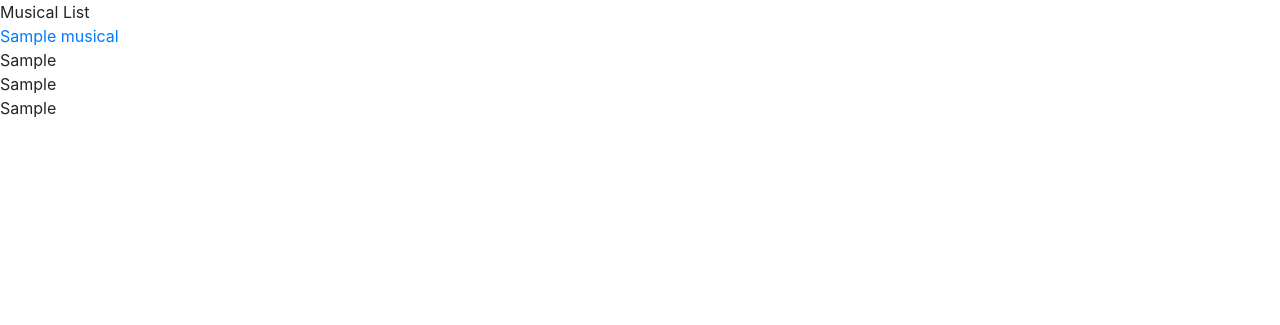
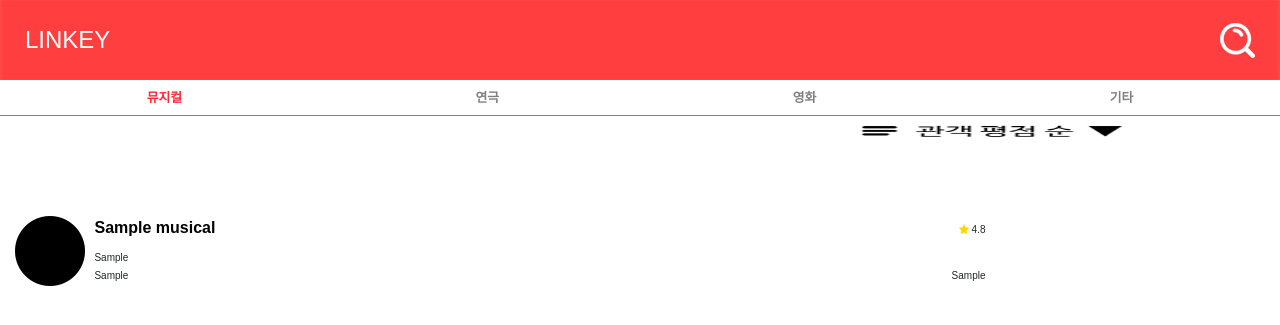
Before and after one commit to sdsm0430/ex_linky, a Django app: page /operate_list/ in a window 1280 px wide. Shown: the top 325 px of the page. Run offline with Django 3.2, Linux system fonts and the light colour scheme; a user stored in the database is signed in; tables that the repository leaves empty hold one stand-in row (values such as "Sample post"); some libraries are stand-ins or nearby versions.

Commit message:
2차 중간 업데이트

```diff
--- a/chat/static/css/main_detail.css
+++ b/chat/static/css/main_detail.css
@@ -61,8 +61,6 @@
 }
 
 .main .review-contents .review-score{
-    margin-right:3%;
-    margin-left:3%;
     margin-top:4%;
     font-size:10px;
 }
--- a/chat/templates/chat/apply.html
+++ b/chat/templates/chat/apply.html
@@ -16,7 +16,6 @@
         .post-form input{
         font-size:120%;
         }
-
     </style>
 </head>
 <body>
@@ -28,7 +27,7 @@
     </div>
 
     <div class="necessary-info" style="width:100%; height:18%;">
-        <div style="font-weight:bold; font-size:25px; margin:5% 0 0 5%; background-image:url('{% static 'images/search/object_underbar_red.png' %}'); background-position:left bottom; background-repeat:no-repeat; background-size:40% 50%; width:100%; height:30%;">필수정보 입력</div>
+        <div style="font-weight:bold; font-size:25px; margin-top:5%; width:100%; height:30%;"><span style="margin-left:5%; background-image:url('{% static 'images/search/object_underbar_red.png' %}'); background-position:left bottom; background-repeat:no-repeat; background-size:100% 50%; ">필수정보 입력</span></div>
         <div style="margin:3% 3% 0 5%; font-size:13px;">성공적인 점수를 위해 아래 정보를 정확하게 입력해주세요.</div>
         <div style="margin:0 3% 0 5%; font-size:13px; color:gray">(정확하지 않은 정보 입력으로 인한 문제는 링키가 책임지지 않습니다.)</div>
     </div>
--- a/chat/templates/chat/operate.html
+++ b/chat/templates/chat/operate.html
@@ -149,8 +149,11 @@
             }));
         }
     };
+    console.log(prev);
     document.querySelector('#chat-submit-next').onclick = function(e) {
+            console.log(prev);
             prev += 1;
+            console.log(prev);
             var messagePrevmusicDom = document.querySelector('#a-music');
             messagePrevmusicDom.value = korean[prev-1].music;
             var messagePrevactorDom = document.querySelector('#a-actor');
--- a/chat/templates/chat/operate_list.html
+++ b/chat/templates/chat/operate_list.html
@@ -1,24 +1,59 @@
 <!DOCTYPE html>
+{% load staticfiles %}
 <html lang="en">
 <head>
+    <link href='https://cdn.rawgit.com/openhiun/hangul/14c0f6faa2941116bb53001d6a7dcd5e82300c3f/nanumbarungothic.css' rel='stylesheet' type='text/css'>
     <meta charset="UTF-8">
     <meta name="viewport" content="width=device-width, initial-scale=1.0, minimum-scale=1.0, maximum-scale=1.0, user-scalable=no"/>
     <!-- bootstrap css -->
     <link rel="stylesheet" href="https://stackpath.bootstrapcdn.com/bootstrap/4.1.1/css/bootstrap.min.css" integrity="sha384-WskhaSGFgHYWDcbwN70/dfYBj47jz9qbsMId/iRN3ewGhXQFZCSftd1LZCfmhktB" crossorigin="anonymous">
-    <title>Operate</title>
+    <link rel="stylesheet" type="text/css" href="{% static 'css/main_list.css' %}" />
+    <title>Linkey</title>
     <style>
-        html, body{
-        height:100%;
-        }
+
     </style>
 </head>
 <body>
-Musical List
-{% for musical in musicals %}
-    <br><a href="{% url 'admin_password' pk=musical.pk %}">{{ musical.title }}</a>
-    <br>{{ musical.producer }}
-    <br>{{ musical.genre }}
-    <br>{{ musical.slogan }}
-{% endfor %}
+    <div class="top-banner" style="background-image:url('{% static 'images/main_list/background_top.png' %}'); background-size: 100% 80px;">
+        <span style="padding-left:25px;">LINKEY</span>
+        <span><img src="{% static 'images/main_list/button_research.png' %}" style="float:right;"></span>
+    </div>
+    <nav class="nav nav-pills nav-fill" style="border-bottom:0.2px solid gray; color:gray; font-weight:bold; font-size:0.8em;">
+        <a class="nav-item nav-link" style="color:#ff2734;">뮤지컬</a>
+        <a class="nav-item nav-link">연극</a>
+        <a class="nav-item nav-link">영화</a>
+        <a class="nav-item nav-link">기타</a>
+    </nav>
+    <div class="category-ranking">
+        <img src="{% static 'images/main_list/button_category_ranking.png' %}">
+    </div>
+    {% for musical in musicals %}
+        <div class="musical">
+            <div class="musical-image">
+                <img src="{% static 'images/main_list/object_picture.png'%}">
+            </div>
+            <div class="musical-info">
+                <span class="musical-title"><a href="{% url 'admin_password' pk=musical.pk %}" style="text-decoration:none; color:black;">{{ musical.title }}</a></span>
+                <span style="float:right;"><span><img src="{% static 'images/main_list/score_star_yellow.png' %}"></span><span style="font-size:10px;">    4.8</span></span>
+                <div class="musical-slogan">
+                    {{ musical.slogan }}
+                </div>
+                <div class="musical-place-term">
+                    <span style="float:left;">{{ musical.place }}</span>
+                    <span style="float:right;">{{ musical.term }}</span>
+                </div>
+            </div>
+        </div>
+    {% endfor %}
+
+
+    <script src="https://code.jquery.com/jquery-3.3.1.slim.min.js" integrity="sha384-q8i/X+965DzO0rT7abK41JStQIAqVgRVzpbzo5smXKp4YfRvH+8abtTE1Pi6jizo" crossorigin="anonymous"></script>
+    <script src="https://cdnjs.cloudflare.com/ajax/libs/popper.js/1.14.3/umd/popper.min.js" integrity="sha384-ZMP7rVo3mIykV+2+9J3UJ46jBk0WLaUAdn689aCwoqbBJiSnjAK/l8WvCWPIPm49" crossorigin="anonymous"></script>
+    <script src="https://stackpath.bootstrapcdn.com/bootstrap/4.1.1/js/bootstrap.min.js" integrity="sha384-smHYKdLADwkXOn1EmN1qk/HfnUcbVRZyYmZ4qpPea6sjB/pTJ0euyQp0Mk8ck+5T" crossorigin="anonymous"></script>
+    <script>
+     $(function () {
+        $('#myTab li:last-child a').tab('show')
+      })
+    </script>
 </body>
 </html>
--- a/chat/templates/chat/user_korean.html
+++ b/chat/templates/chat/user_korean.html
@@ -50,8 +50,9 @@ if(!localStorage.total){
             var korean_music = data['korean_music'];
             var korean_actor = data['korean_actor'];
             var korean_song = data['korean_song'];
+            console.log(typeof(data));
             if (!(typeof(data) == 'object')){
-            console.log('리뷰를 작성해주세요');
+                console.log('리뷰를 작성해주세요');
             }
             document.querySelector('#customer-music').value = (korean_music + '\n');
             document.querySelector('#customer-actor').value = (korean_actor + '\n');
--- a/chat/views.py
+++ b/chat/views.py
@@ -37,12 +37,13 @@ def password(request, pk):
         if form.is_valid():
             password = form.save(commit=False)
             password.save()
-            return redirect('operate_list')
+            return redirect('operate', room_name=musical)
             #return redirect('operate_list', pk=musical.pk)
     else:
         form = PasswordForm(instance=musical)
     return render(request, 'chat/password.html', {
         'form': form,
+        'pk': pk,
         'musical':musical,
     })
 
@@ -50,6 +51,9 @@ def password(request, pk):
 def admin_password(request, pk):
     """
     오퍼레이팅 패스워드 확인 페이지
+
+    TODO:
+    유효성 검사
 
     :param
         request, pk
@@ -62,7 +66,7 @@ def admin_password(request, pk):
         if form.is_valid():
             admin_password = form.save(commit=False)
             admin_password.save()
-            return redirect('operate_list')
+            return redirect('operate_password', pk=musical.pk)
     else:
         form = AdminPasswordForm(instance=musical)
     return render(request, 'chat/admin_password.html', {
@@ -219,7 +223,7 @@ def user_japanese(request, room_name):
 
     """
     musical = get_object_or_404(Musical, title=room_name)
-    password = Musical.objects.all().fiter(title=room_name)
+    password = Musical.objects.all().filter(title=room_name)
     return render(request, 'chat/user_japanese.html', {
         'room_name_json': mark_safe(json.dumps(room_name)),
         'musical':musical,
```
Also changed, not shown: chat/templates/chat/admin_password.html (+19 -6 lines), chat/templates/chat/main.html (+3 -6 lines), chat/templates/chat/main_list.html (+2 -5 lines), chat/templates/chat/password.html (+19 -5 lines), chat/static/css/apply.css (line endings or trailing spaces). Lines whose indentation alone changed are shown as unchanged.
